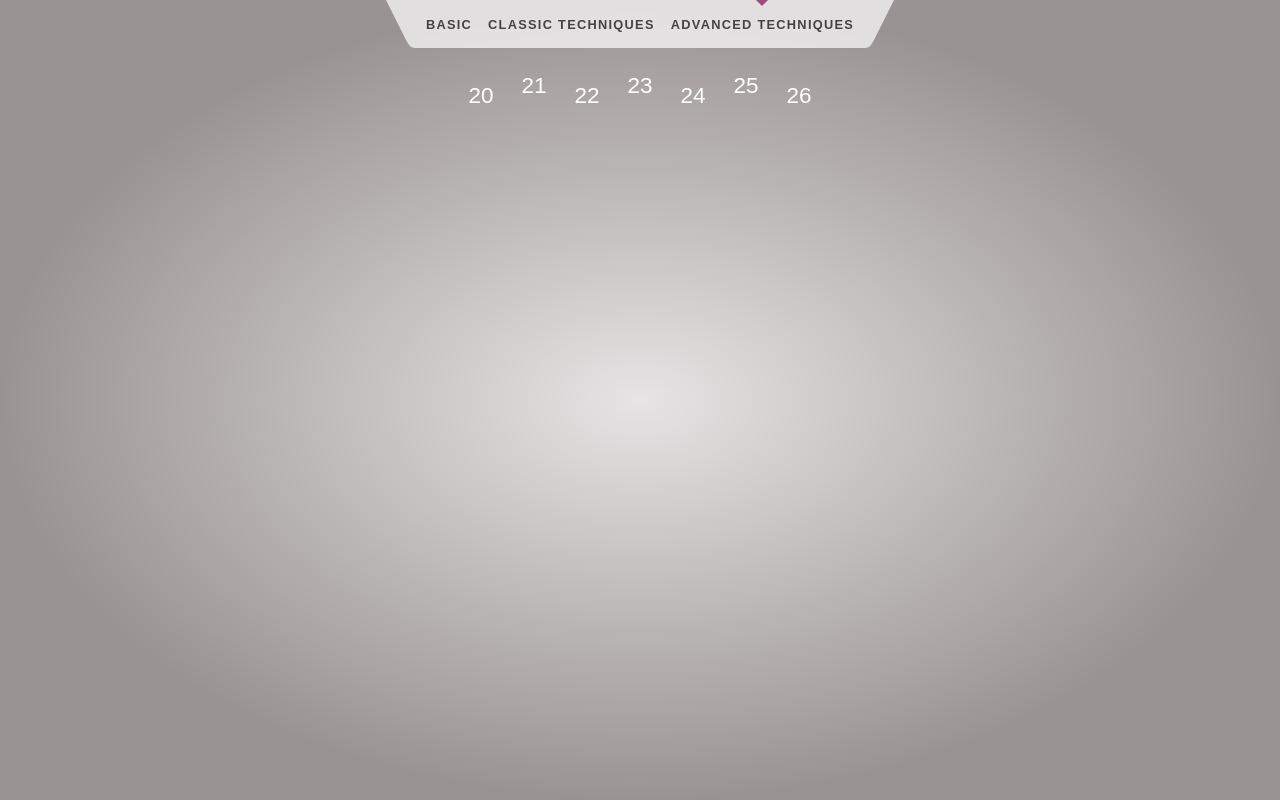
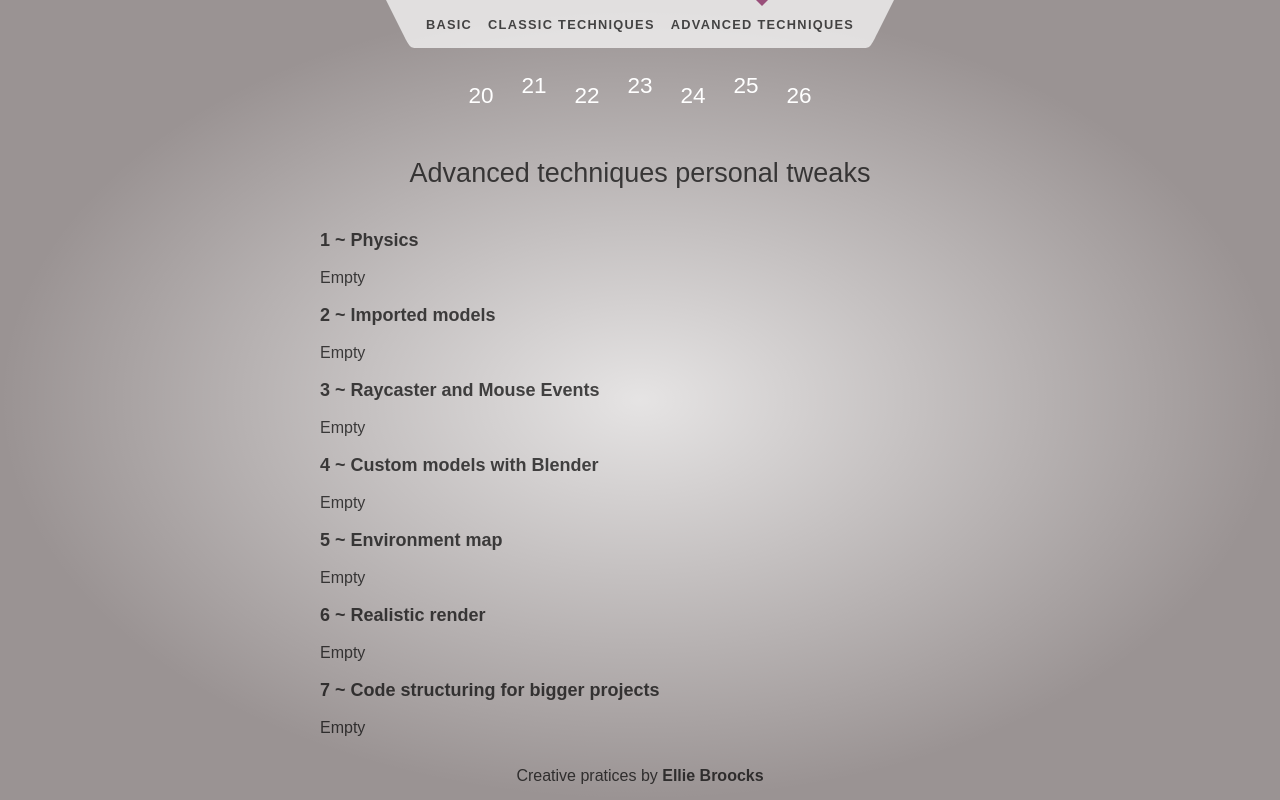
Before and after one commit to Ellie1341994/tsj32113, a SvelteKit app in the folder app/: page /tsj/advanced_techniques/ in a window 1280 px wide. Built offline with nearby package versions, Linux system fonts and the light colour scheme.

Commit message:
Add missing section differneces and refactor information presentation

```diff
--- a/app/src/lib/lesson/content/differences.ts
+++ b/app/src/lib/lesson/content/differences.ts
@@ -1,5 +1,5 @@
-import titles from './titles'
 export const differences: any = {}
+
 differences["basics"] = [
 
     ];
@@ -35,3 +35,15 @@ differences["classic_techniques"] = [
         "Custom non-window scroll"
     ]
 ]
+
+differences["advanced_techniques"] = [
+
+];
+
+differences["shaders"] = [
+
+];
+
+differences["extra"] = [
+
+];
--- a/app/src/lib/lesson/content/titles.ts
+++ b/app/src/lib/lesson/content/info.ts
@@ -1,4 +1,4 @@
- export default {
+ export const information = {
     "basics": [
         "Introduction to ThreeJs",
         "What is WebGL and why use Three.js",
@@ -15,11 +15,7 @@
         "Go Live"
     ],
     "classic_techniques": [
-        "Lights", [
-            "Lights Color palette",
-            "Animated Point Light",
-            "Custom Camera position"
-        ],
+        "Lights",
         "Shadows",
         "Haunted House",
         "Particles",
@@ -36,3 +32,8 @@
         "Code structuring for bigger projects"
     ]
 }
+
+export const modules = Object.keys(information)
+export const submodules = Object.values(information).flat()
+
+export default information
--- a/app/src/routes/tsj/[module]/+page.svelte
+++ b/app/src/routes/tsj/[module]/+page.svelte
@@ -1,9 +1,9 @@
 <script lang="ts">
 	import { page } from '$app/stores';
 	import { differences } from '../../../lib/lesson/content/differences';
-	import tsj from '$lib/lesson/content/titles';
-	const module = $page.params.module as keyof typeof tsj;
-	const titles = tsj[module];
+	import information from '$lib/lesson/content/info';
+	const module = $page.params.module as keyof typeof information;
+	const titles = information[module];
 
 	// const offsetParams = {
 	// 	basics: 0,
@@ -19,7 +19,10 @@
 
 <slot />
 <article>
-	<h2>Summary of personal tweaks on basic lessons{module}</h2>
+	<h2>
+		{[...module].map((c, i) => (i === 0 ? c.toUpperCase() : c === '_' ? ' ' : c)).join('')} personal
+		tweaks
+	</h2>
 	{#each titles as title, i (title)}
 		<section>
 			<h3>{i + 1} ~ {title}</h3>
```
Also changed, not shown: app/src/routes/tsj/[module]/[lesson]/+page.svelte (+3 -8 lines).
